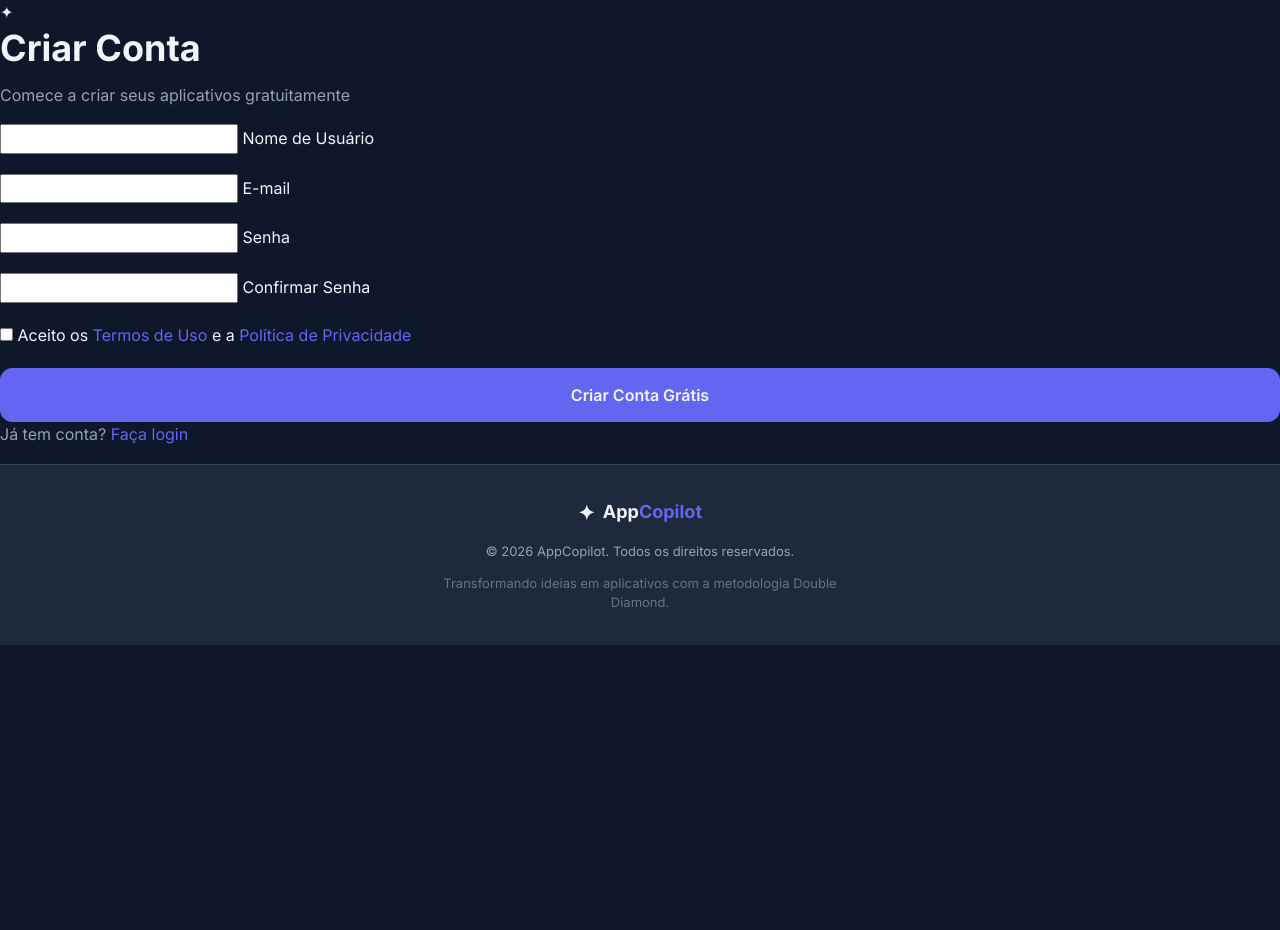
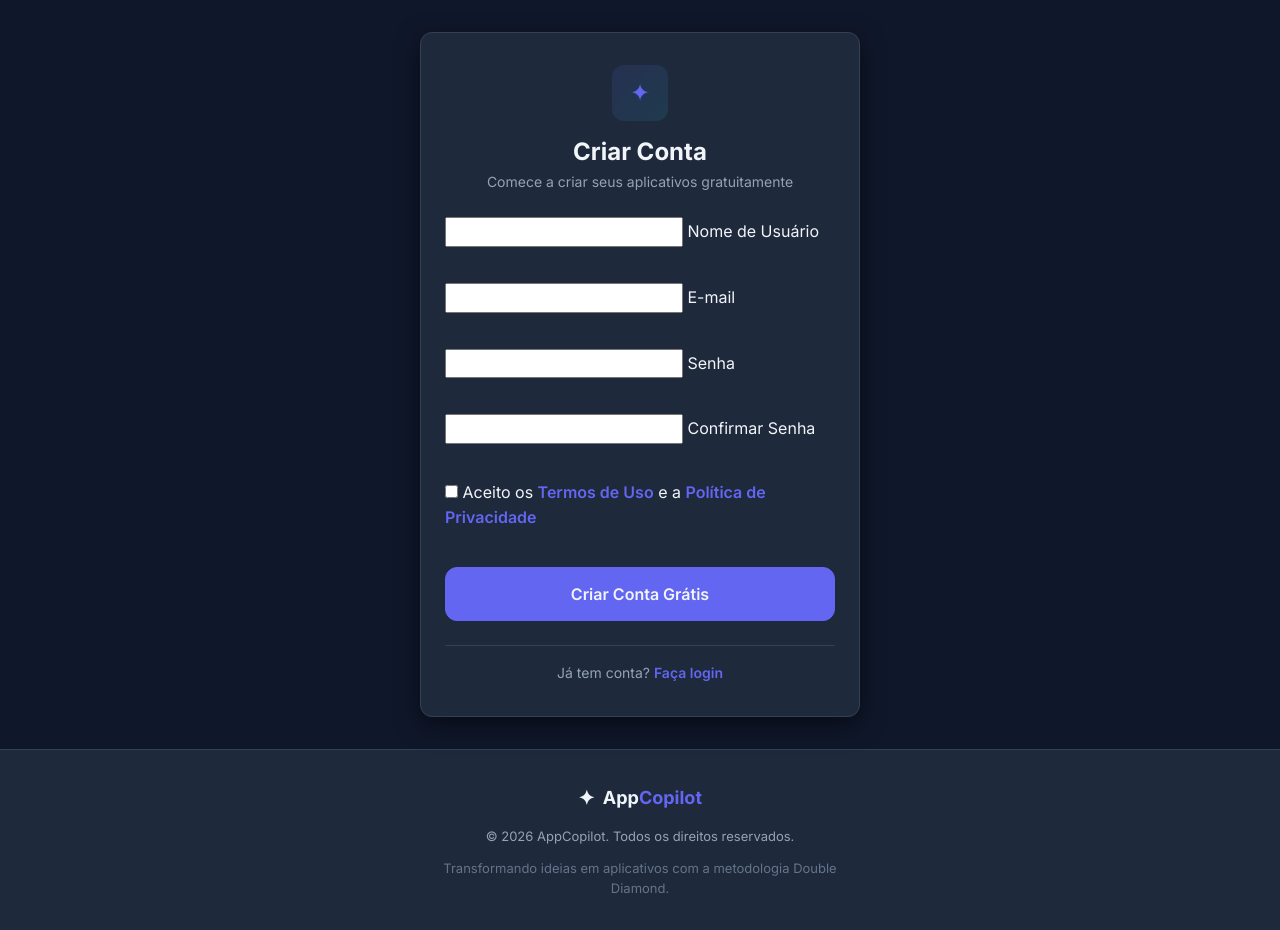
Before and after one commit to Tonyctc/app-copilot, a Flask app: page /register in a window 1280 px wide. Shown: the part 64-994 px from the top of the page. Before the commit the page ends 709 px from the top, so only its background shows below. Run offline with Flask 3, Linux system fonts and the light colour scheme; some libraries are stand-ins or nearby versions.

Commit message:
fix: adiciona CSS da pagina de login/register (estava sem estilo)
- Adiciona .auth-section (flex centered, min-height)
- Adiciona .auth-card (bg-surface, border, padding, shadow)
- Adiciona .auth-icon (56px com gradiente)
- Adiciona .auth-title, .auth-subtitle, .auth-form, .auth-footer
- Adiciona .auth-link com hover
- Corrige var(--radius-2xl) -> var(--radius-xl) em 4 lugares

All 12 E2E tests passing

```diff
--- a/backend/static/css/style.css
+++ b/backend/static/css/style.css
@@ -2082,7 +2082,7 @@ textarea.form-control {
   padding: var(--space-10);
   background: var(--bg-surface);
   border: 1px solid var(--color-border);
-  border-radius: var(--radius-2xl);
+  border-radius: var(--radius-xl);
   box-shadow: var(--shadow-lg);
 }
 
@@ -2124,7 +2124,7 @@ textarea.form-control {
 .pricing-card {
   background: var(--bg-surface);
   border: 1px solid var(--color-border);
-  border-radius: var(--radius-2xl);
+  border-radius: var(--radius-xl);
   padding: var(--space-8) var(--space-6);
   display: flex;
   flex-direction: column;
@@ -2233,7 +2233,7 @@ textarea.form-control {
 .upgrade-prompt-card {
   background: linear-gradient(135deg, rgba(99, 102, 241, 0.08), rgba(34, 211, 238, 0.08));
   border: 1px solid rgba(99, 102, 241, 0.2);
-  border-radius: var(--radius-2xl);
+  border-radius: var(--radius-xl);
   padding: var(--space-6);
   margin-top: var(--space-8);
 }
@@ -2728,7 +2728,92 @@ textarea.form-control {
 }
 
 /* --------------------------------------------------------------------------
-   17. Footer
+   18. Auth Pages (Login / Register)
+   -------------------------------------------------------------------------- */
+.auth-section {
+  display: flex;
+  align-items: center;
+  justify-content: center;
+  min-height: calc(100vh - var(--navbar-height) - 120px);
+  padding: var(--space-8) var(--space-4);
+}
+
+.auth-container {
+  width: 100%;
+  max-width: 440px;
+}
+
+.auth-card {
+  background: var(--bg-surface);
+  border: 1px solid var(--color-border);
+  border-radius: var(--radius-xl);
+  padding: var(--space-8) var(--space-6);
+  box-shadow: var(--shadow-lg);
+}
+
+.auth-header {
+  text-align: center;
+  margin-bottom: var(--space-6);
+}
+
+.auth-icon {
+  width: 56px;
+  height: 56px;
+  border-radius: var(--radius-xl);
+  background: linear-gradient(135deg, var(--color-primary-light), rgba(34, 211, 238, 0.1));
+  color: var(--color-primary);
+  display: flex;
+  align-items: center;
+  justify-content: center;
+  font-size: 1.5rem;
+  margin: 0 auto var(--space-4);
+}
+
+.auth-title {
+  font-size: 1.5rem;
+  font-weight: 700;
+  margin-bottom: var(--space-1);
+}
+
+.auth-subtitle {
+  font-size: 0.875rem;
+  color: var(--color-text-muted);
+  margin: 0;
+}
+
+.auth-form {
+  display: flex;
+  flex-direction: column;
+  gap: var(--space-4);
+}
+
+.auth-footer {
+  text-align: center;
+  margin-top: var(--space-6);
+  padding-top: var(--space-4);
+  border-top: 1px solid var(--color-border);
+}
+
+.auth-footer-text {
+  font-size: 0.875rem;
+  color: var(--color-text-muted);
+  margin: 0;
+}
+
+.auth-link {
+  color: var(--color-primary);
+  font-weight: 600;
+  text-decoration: none;
+  transition: color var(--transition-fast);
+}
+
+.auth-link:hover {
+  color: var(--color-accent);
+  text-decoration: underline;
+}
+
+/* --------------------------------------------------------------------------
+   19. Footer
    -------------------------------------------------------------------------- */
 .footer {
   background: var(--bg-surface);
```
